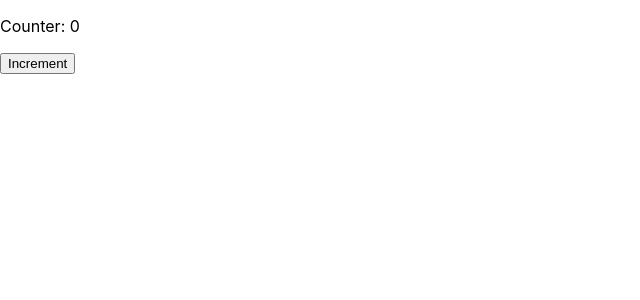
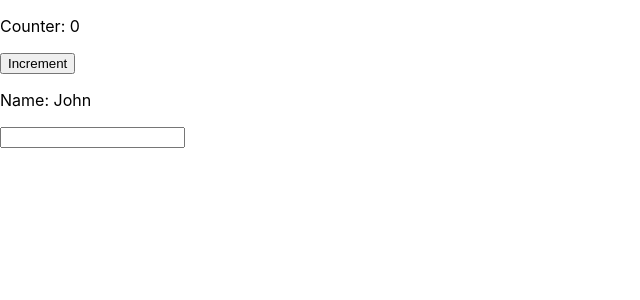
Before and after one commit to lucaired/react-samples, a React (Create React App) app: page / in a window 1280 px wide. Shown: the top 300 px of the page, without its empty margins (0-640 px from the left). Built offline with nearby package versions, Linux system fonts and the light colour scheme.

Commit message:
Update state componet

```diff
--- a/src/State.tsx
+++ b/src/State.tsx
@@ -6,10 +6,21 @@ const State = () => {
         incrementCounter(counter + 1);
     };
 
+    const [name, setName] = React.useState<String>('John');
+
+    const handleInput = (name: String) => {
+        setName(name);
+    }
+
+    console.log('State component re-rendered');
+
+    // Will only re-render when counter changes
     return (
         <div>
             <p>Counter: {counter}</p>
             <button onClick={handleCounterClick}>Increment</button>
+            <p>Name: {name}</p>
+            <input type="text" onChange={(e) => handleInput(e.target.value)} />
         </div>
     );
 }
```
